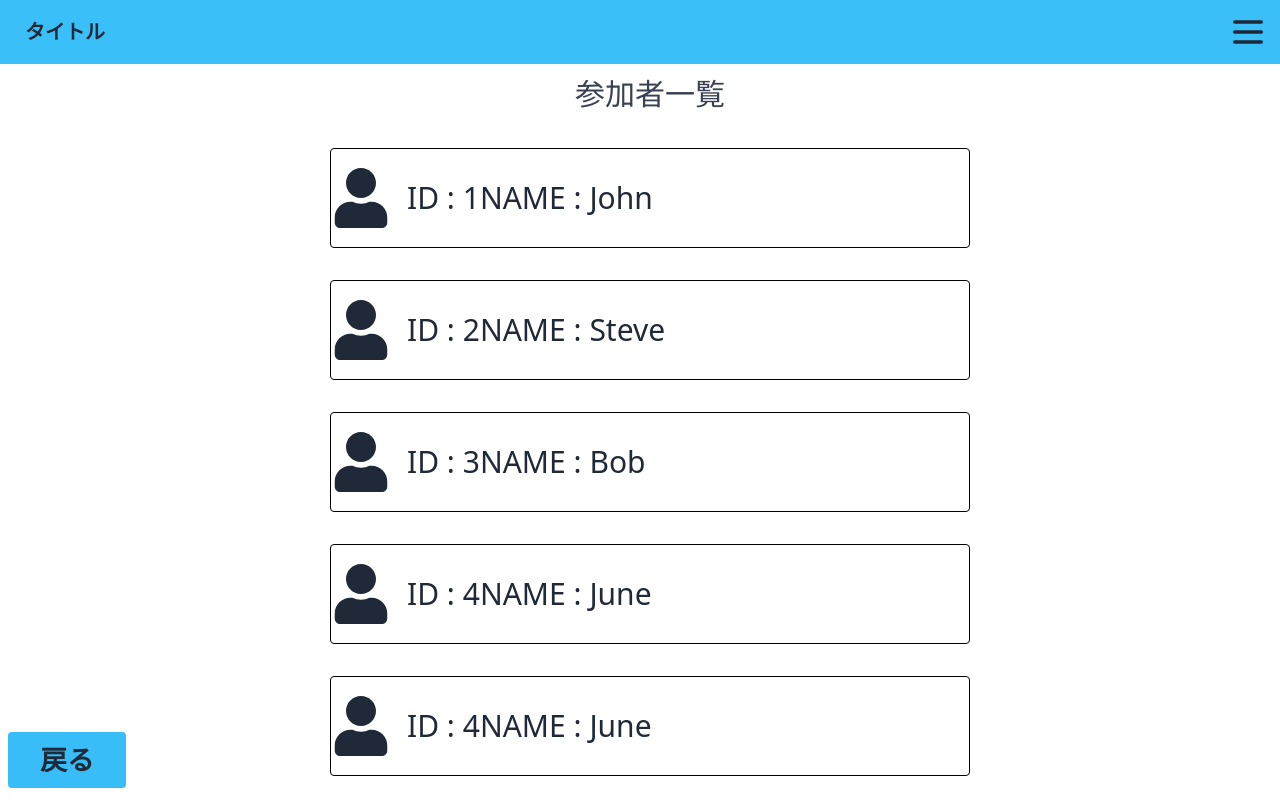
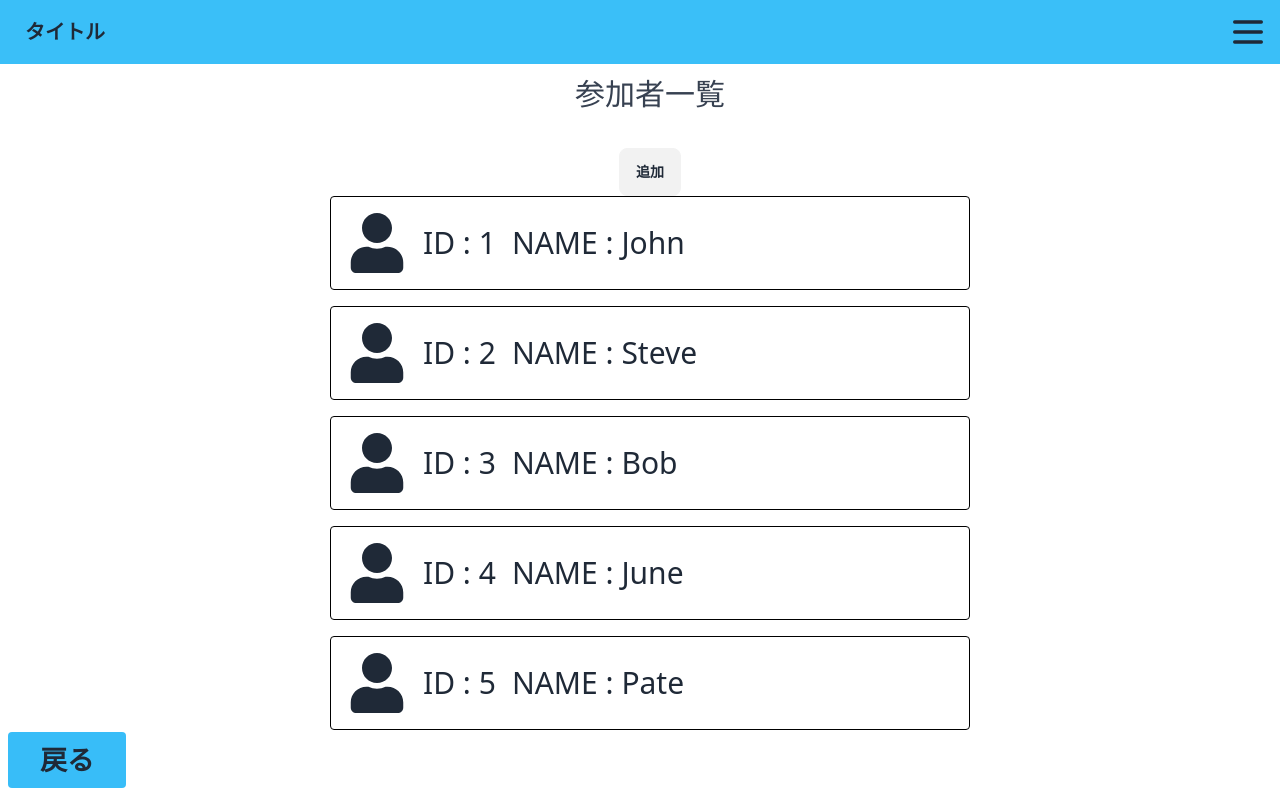
Before and after one commit to axew-is-kibago/kibago-teams, a React (Vite) app: page /participant in a window 1280 px wide. Built offline with nearby package versions, Linux system fonts and the light colour scheme; no server answers.

Commit message:
プロフィール自動追加

```diff
--- a/src/components/Userbox.tsx
+++ b/src/components/Userbox.tsx
@@ -5,16 +5,16 @@ type UserInfo = {
   name: string;
 };
 
-function ParticipantIcon({id, name}: UserInfo) {
+function ParticipantIcon({ id, name }: UserInfo) {
   return (
     <div className="z-[30]">
-      <div className="flex items-center rounded border border-black mb-8 h-[100px]">
+      <div className="w-full flex items-center rounded border border-black mb-4 p-4">
         <FaUser className="text-6xl mr-4" />
         <div className="text-3xl">ID : {id}</div>
-        <div className="text-3xl">NAME : {name}</div>
-        </div>
+        <div className="text-3xl ml-4">NAME : {name}</div>
       </div>
-      );
+    </div>
+  );
 }
 
 export default ParticipantIcon;
--- a/src/pages/Participant.tsx
+++ b/src/pages/Participant.tsx
@@ -1,6 +1,7 @@
 import ParticipantIcon from "../components/Userbox";
 import Button from "../components/Button";
 import Header from "../components/Header";
+import { useState, useEffect } from 'react';
 
 type BoxInfo = {
   id: number;
@@ -9,13 +10,19 @@ type BoxInfo = {
 
 
 export const Participant = () => {
-  const Boxes: BoxInfo[] = [
+  const [profileArray, setprofileArray] = useState<BoxInfo[]>([
     { id: 1, name: "John" },
     { id: 2, name: "Steve" },
     { id: 3, name: "Bob" },
     { id: 4, name: "June" },
-    { id: 4, name: "June" },
-  ];
+    { id: 5, name: "Pate" },
+  ])
+
+  useEffect(() => { console.log("出力テスト"); })
+
+  const handleClick = () => {
+    setprofileArray((prevState) => ([...prevState, {id: profileArray.length+1, name: "Jake"}]));
+    console.log(profileArray); }
 
   return (
     <>
@@ -26,8 +33,8 @@ export const Participant = () => {
             <div className="text-gray-700 text-xl py-[5vh]" style={{ fontSize: '30px' }}>
               参加者一覧
             </div>
-            <div className='w-1/2'>
-              {Boxes.map((box: BoxInfo) => {
+            <div className="w-1/2 text-center"><button onClick={handleClick} className='text-center btn'>追加</button>
+              {profileArray.map((box: BoxInfo) => {
                 return <ParticipantIcon id={box.id} name={box.name} />;
               })}
             </div>
```
